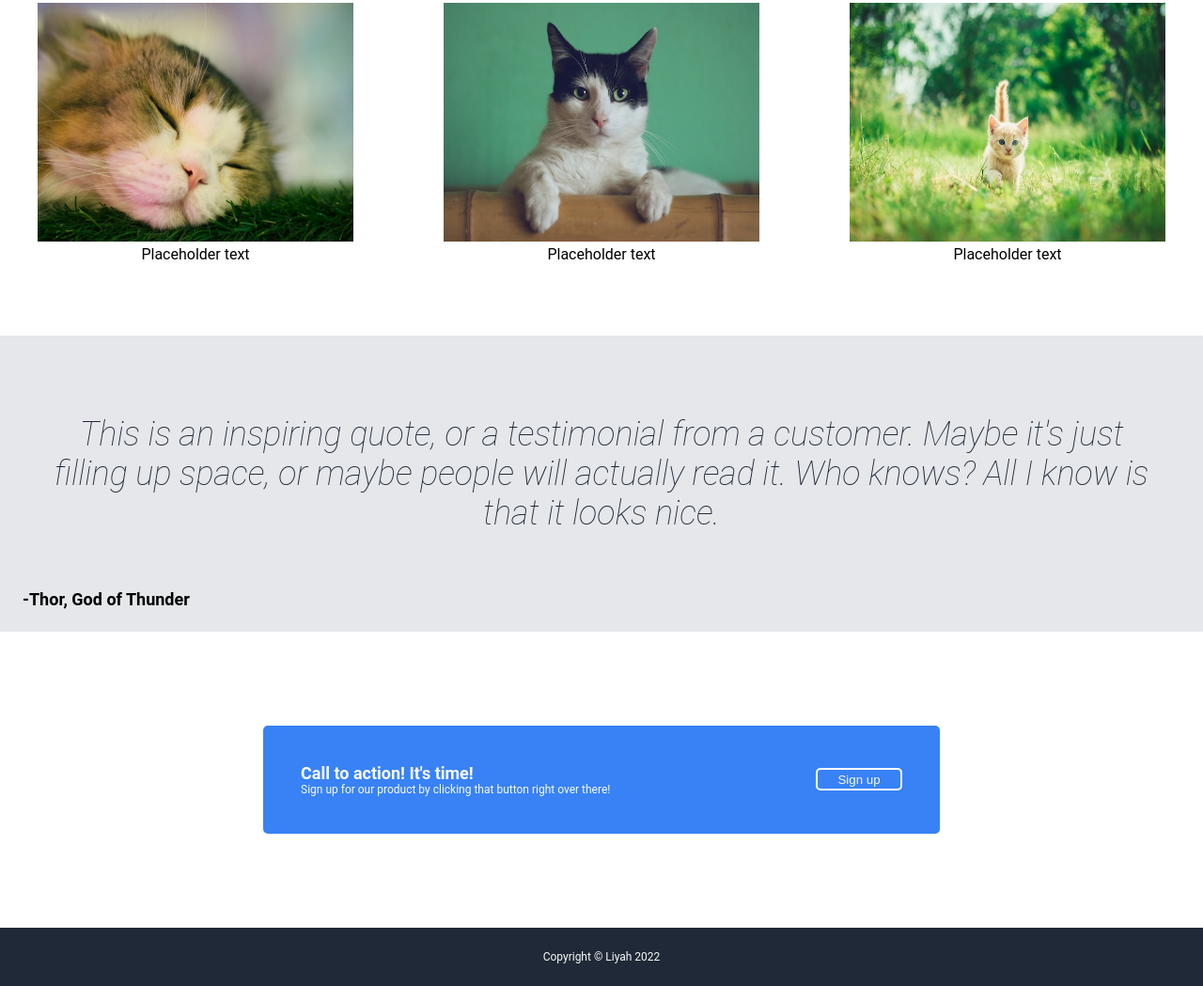
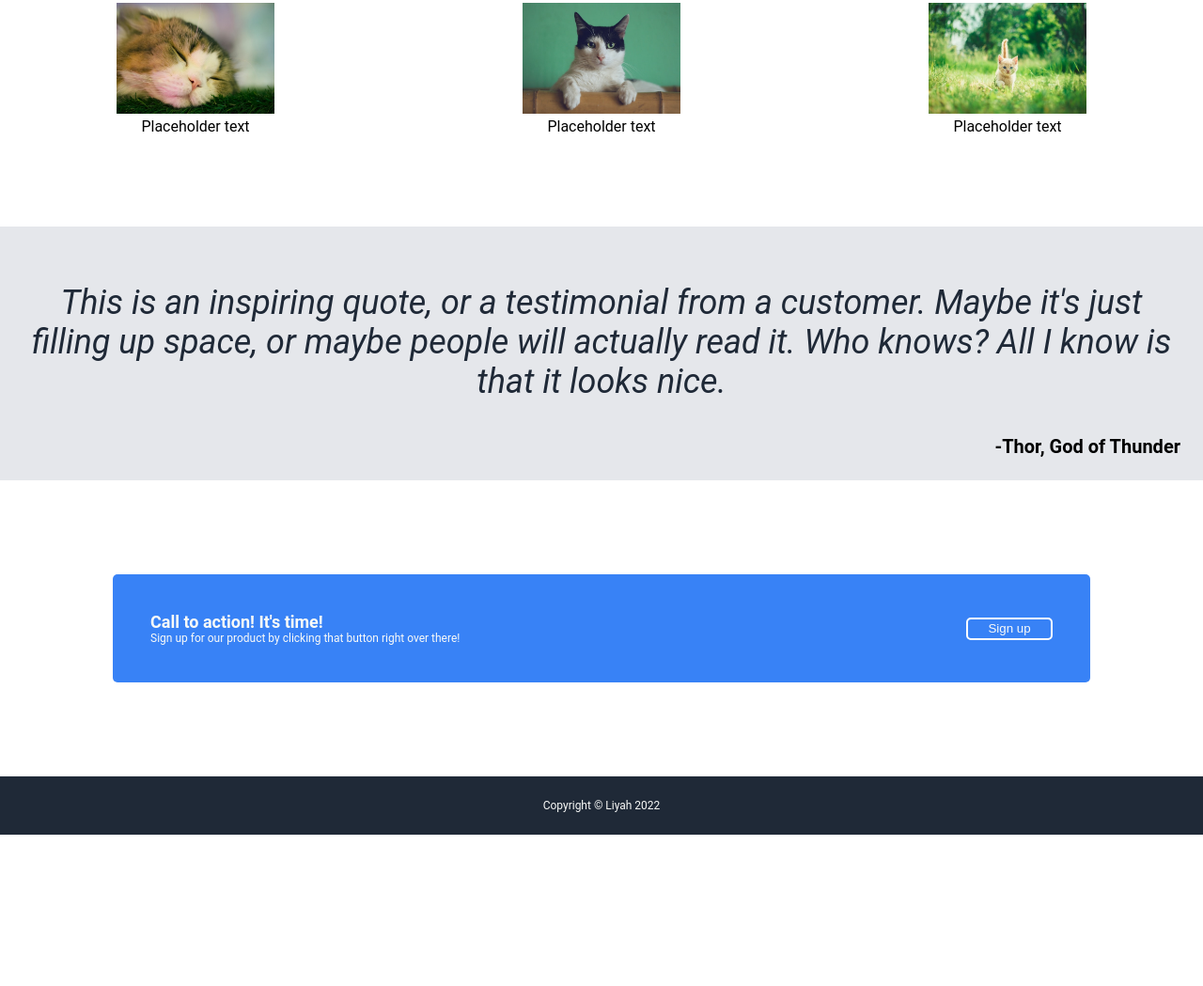
Before and after one commit to aharper14/Landing-Page-Project, a plain HTML site: page index.html in a window 1280 px wide. Shown: the part 629-1678 px from the top of the page at 94% size. After the commit the page ends 1517 px from the top, so only its background shows below. Drawn offline with Linux system fonts and the light colour scheme.

Commit message:
Finished for now.

```diff
--- a/index.html
+++ b/index.html
@@ -49,9 +49,9 @@
         </div>
       </div>
       <div class="quote-container">
-        <p class="quote">This is an inspiring quote, or a testimonial from a customer. Maybe it's just filling up space,
+        <p class="quote" id="quote">This is an inspiring quote, or a testimonial from a customer. Maybe it's just filling up space,
           or maybe people will actually read it. Who knows? All I know is that it looks nice.</p>
-        <span class="quote-source">-Thor, God of Thunder</span>
+        <div class="quote-source">-Thor, God of Thunder</div>
       </div>
       <div class="signup">
         <div class="call-container">
--- a/style.css
+++ b/style.css
@@ -123,8 +123,8 @@ ul {
 }
 
 .figure-image {
-    width: 100%;
-    height: 100%;
+    width: 50%;
+    height: 85%;
 }
 
 .hero-text {
@@ -151,24 +151,21 @@ ul {
 .quote-container {
     display: flex;
     flex-direction: column;
-    background: #e5e7eb;
+    background-color: #e5e7eb;
     padding: 24px;
 }
 
-.quote {
+#quote {
     text-align: center;
     font-size: 36px;
     font-style: italic;
-    font-weight: 100;
-    padding: 24px;
     color: #1f2937;
 }
 
 .quote-source {
-    display: flex;
-    align-items: flex-end;
+    display: grid;
     text-align: right;
-    font-size: 18px;
+    font-size: 20px;
     font-weight: bolder;
 }
 
@@ -185,7 +182,7 @@ ul {
     align-items: center;
     padding: 40px;
     margin: 100px;
-    width: 640px;
+    width: 75%;
 }
 
 .call-button {
```
